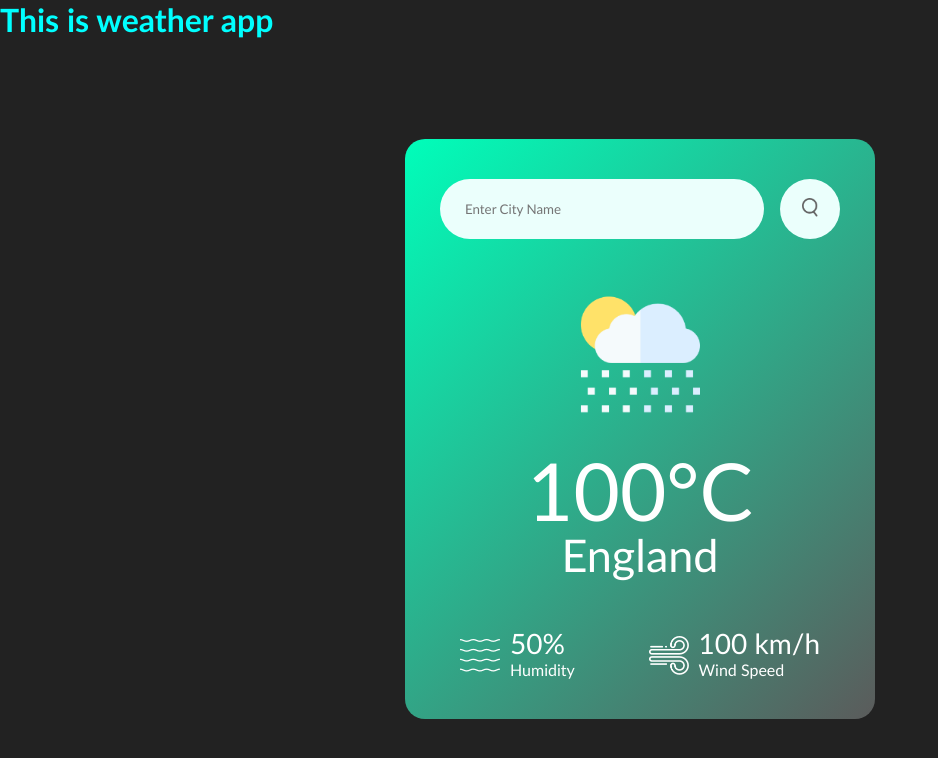
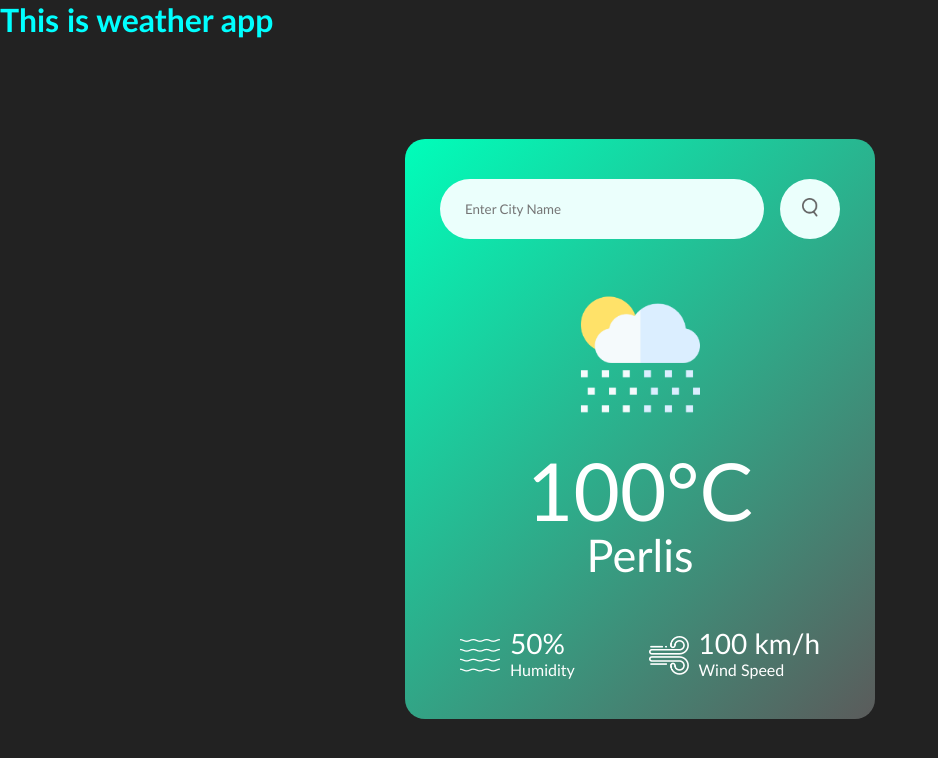
Before and after one commit to danialrzrul/weather_app, a plain HTML site: page index.html in a window 1280 px wide. Shown: the whole page, without its empty margins (0-938 px from the left). Drawn offline with Linux system fonts and the light colour scheme.

Commit message:
Update index.html

```diff
--- a/index.html
+++ b/index.html
@@ -17,7 +17,7 @@
         <div class="weather">
             <img src = "images/rain.png" class="weather-icon">
             <h1 class="temp">100°C</h1>
-            <h2 class="city">England</h2>
+            <h2 class="city">Perlis</h2>
             <div class="details">
                 <div class="col">
                     <img src="images/humidity.png">
```
